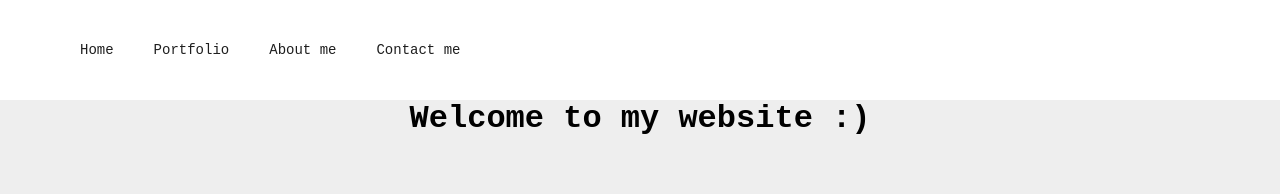
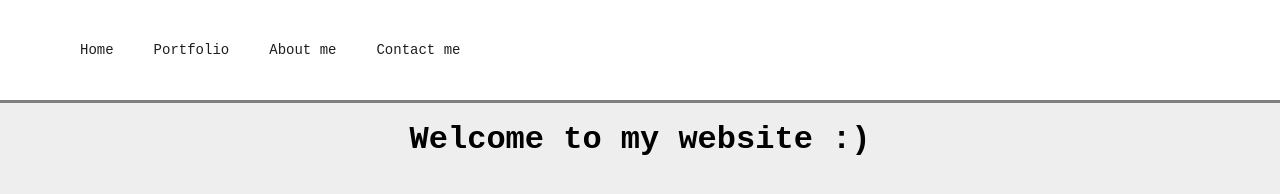
Before and after one commit to vanessadonkor/vanessadonkor, a plain HTML site: page index.html in a window 1280 px wide. Drawn offline with Linux system fonts and the light colour scheme.

Commit message:
Update index.html

```diff
--- a/index.html
+++ b/index.html
@@ -23,6 +23,8 @@
             <li><a href="contact.html">Contact me</a></li>
          </ul>
     </nav>
+    <hr size="3" noshade>
+    <br>
     <h1>Welcome to my website :)</h1>
 
 </body>
```
